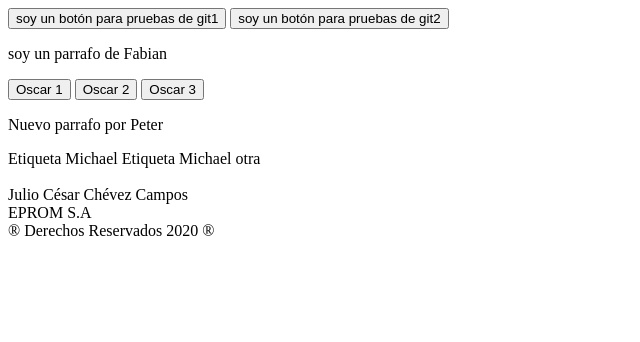
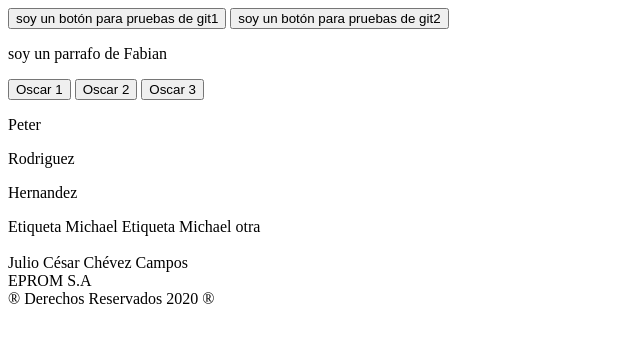
Before and after one commit to fmendez-csye/Git, a plain HTML site: page index3.html in a window 1280 px wide. Shown: the whole page, without its empty margins (0-640 px from the left). Drawn offline with Linux system fonts and the light colour scheme.

Commit message:
Se incluye nueva persona

```diff
--- /dev/null
+++ b/index3.css
@@ -0,0 +1,3 @@
+.Persona {
+    width: 25%;
+}
--- a/index3.html
+++ b/index3.html
@@ -12,7 +12,11 @@
 	<button>Oscar 1</button>
 	<button>Oscar 2</button>
 	<button>Oscar 3</button>
-	<p>Nuevo parrafo por Peter</p>
+	<div class="Persona">
+		<p>Peter</p>
+		<p>Rodriguez</p>
+		<p>Hernandez</p>
+	</div>
 	<label>Etiqueta Michael</label>
 	<label>Etiqueta Michael otra</label>
 </body>
```
